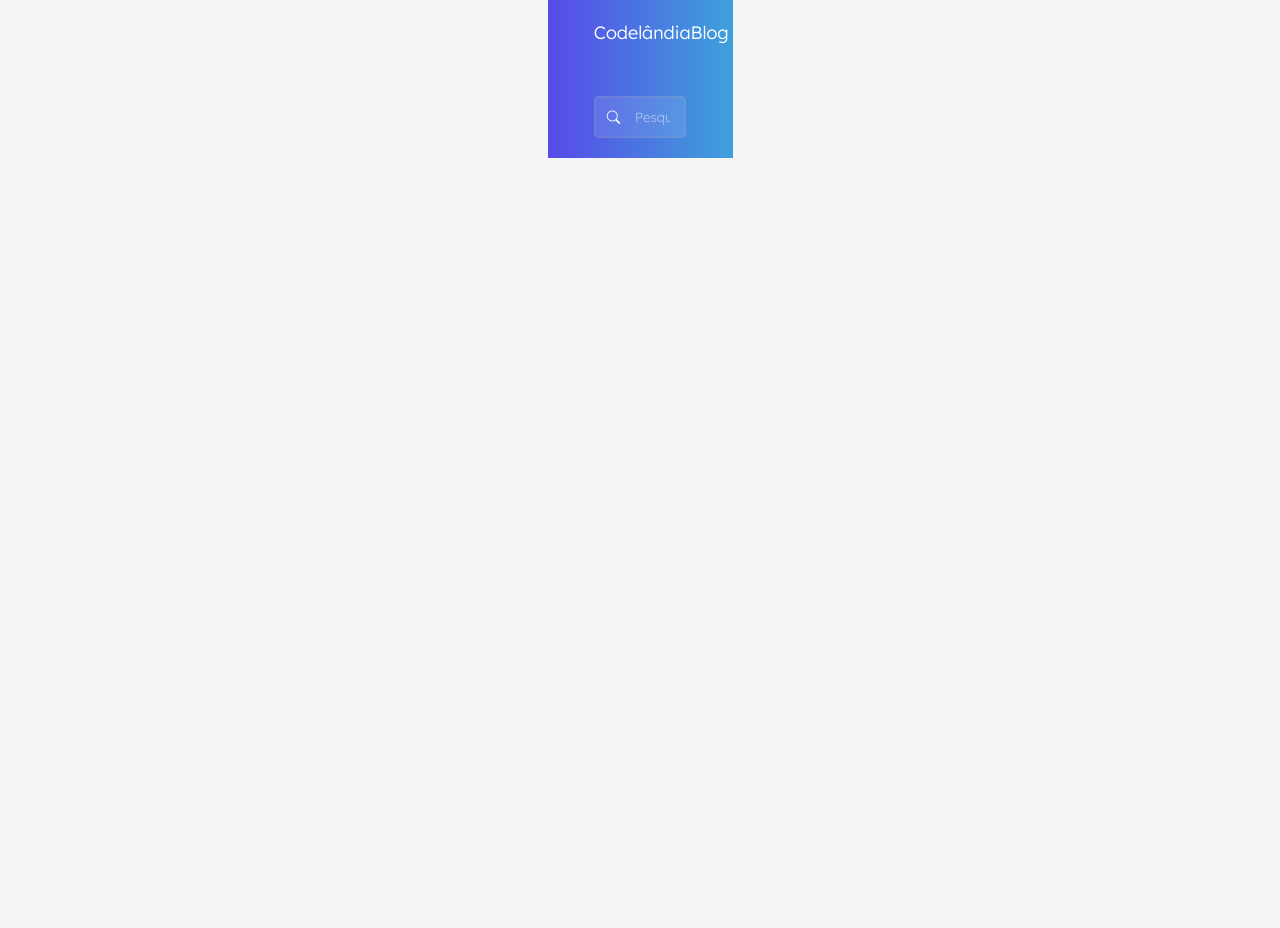
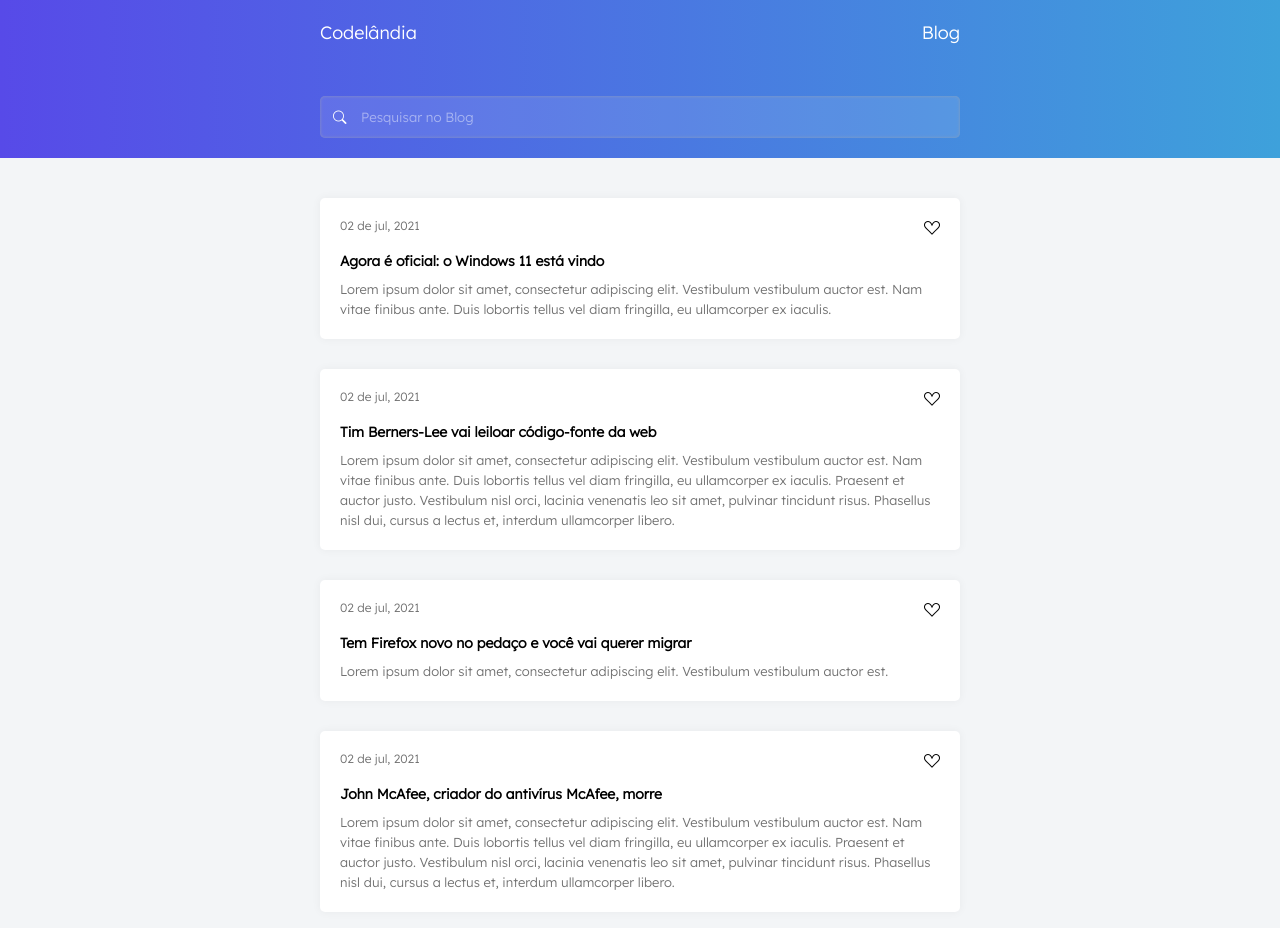
Before and after one commit to Carolliny0/blog-project, a React (Vite) app: page / in a window 1280 px wide. Shown: the top 928 px of the page. Before the commit the page ends 800 px from the top, so only its background shows below. Built offline with nearby package versions, Linux system fonts and the light colour scheme.

Commit message:
style: adding style new

```diff
--- a/src/components/Conteudo.jsx
+++ b/src/components/Conteudo.jsx
@@ -22,13 +22,22 @@ function Conteudo(){
         },
     ];
 
-    const listitem = conteudo.map((item, i) => {
-        <section>
-            <p>{item.data}</p>
+    return (
+        <>
+            {conteudo.map((item, i) =>
+            <div className="div-noticias">
+            <div className="div-data">
+              <p>{item.data}</p>
+              <i id="icon-heart" class="bi bi-suit-heart"></i>
+            </div>
             <h1>{item.titulo}</h1>
-            <p>{item.texto}</p>
-        </section>
-    });
+            <p className="texto-noticias">
+              {item.texto}
+            </p>
+          </div>
+            )}
+        </>
+    )
 }
 
 export default Conteudo;
--- a/src/components/Section.jsx
+++ b/src/components/Section.jsx
@@ -4,7 +4,7 @@ import Conteudo from "./Conteudo";
 export default function Section() {
   return (
     <section>
-    <Conteudo/>
+      <Conteudo/>
     </section>
   );
 }
```
